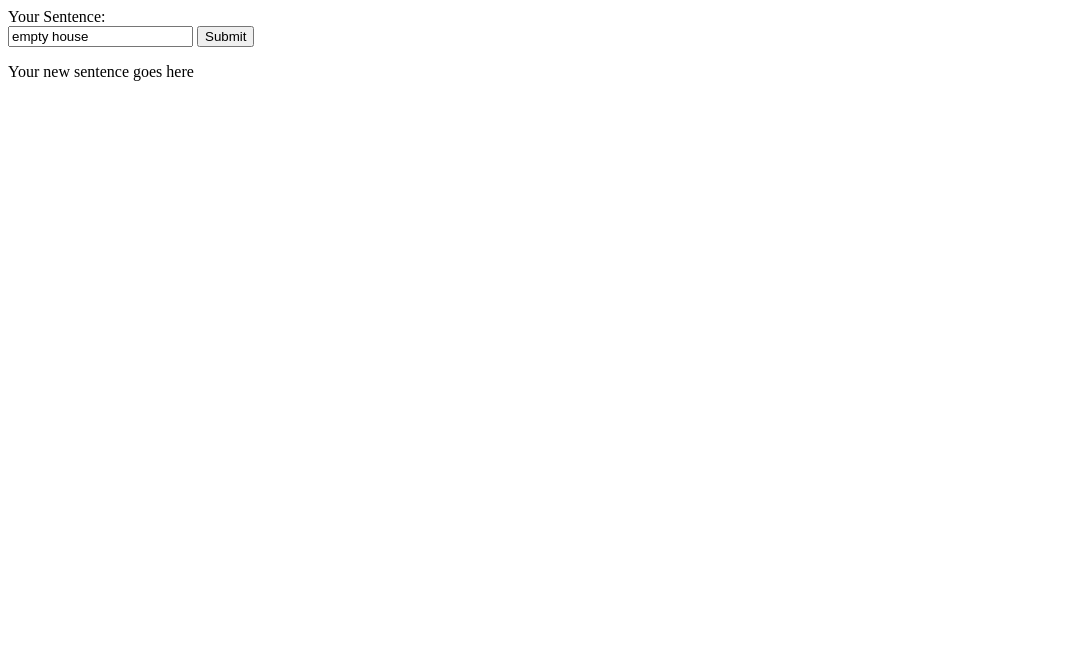
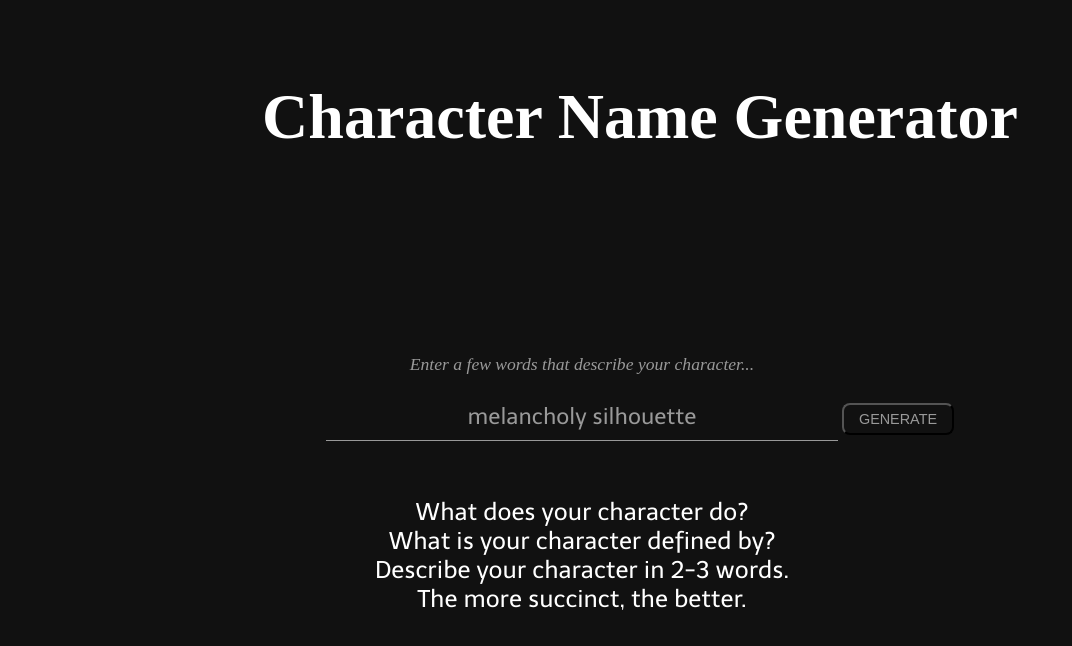
Before and after one commit to graceannwang/Tweak-My-Title, a plain HTML site: page index.html in a window 1280 px wide. Shown: the whole page, without its empty margins (0-1072 px from the left). Drawn offline with Linux system fonts and the light colour scheme.

Commit message:
transformed project into a character name generator

```diff
--- a/index.html
+++ b/index.html
@@ -1,13 +1,42 @@
 <!DOCTYPE html>
 <html>
 	<head>
-		<title>sentaurus</title>
+		<title>Character Name Generator</title>
 		<script src="script.js"></script>
+		<link rel="stylesheet" href="style.css">
 	</head>
 	<body>
-		<label for="input">Your Sentence:</label><br>
-		<input type="text" id="input" value="empty house"></input>
-		<button type="button" onclick="buttonClick()">Submit</button>
-		<p id="newSent">Your new sentence goes here</p>
+		<div id="container">
+			<div id="innerContainer">
+				<h1 id="title" class="allText">Character Name Generator</h1>
+
+				<div id="inputAndResult">
+					<div id="inputContainer">
+						<p id="instructions" class="allText">
+							Enter a few words that describe your character...
+						</p>
+						<div id="inputAndSubmission">
+							<input type="text" id="inputField" value="goblin slayer"></input>
+							<script>
+								document.getElementById("inputField").value = randSampleName();
+								const inputBox = document.getElementById("inputField");
+								inputBox.addEventListener("keydown",
+									(event) => {if(event.keyCode == 13) {buttonClick();}})
+							</script>
+							<span id="generateButtonContainer">
+								<input type="submit" id="generateButton" value="GENERATE" onclick="buttonClick()"></input>
+							</span>
+						</div>
+					</div>
+
+					<p id="charName" class="allText">
+						What does your character do? <br>
+						What is your character defined by? <br>
+						Describe your character in 2-3 words. <br>
+						The more succinct, the better.
+					</p>
+				</div>
+			</div>
+		</div>
 	</body>
 </html>
--- a/script.js
+++ b/script.js
@@ -3,7 +3,7 @@ let newSentArr;
 let arrLength;
 
 async function buttonClick() {
-	const origSentence = document.getElementById("input").value;
+	const origSentence = document.getElementById("inputField").value;
 	origSentArr = origSentence.split(" ");
 	arrLength = origSentArr.length;
 	newSentArr = new Array(arrLength);
@@ -22,6 +22,7 @@ async function buttonClick() {
 	printArr(newSentArr);
 
 }
+
 
 async function getSynonym(word) {
 	const url =
@@ -44,5 +45,31 @@ function printArr(arr) {
 	for(var i = 0; i < arrLength; i++) {
 		newSent += arr[i] + " ";
 	}
-	document.getElementById("newSent").innerHTML = newSent;
+	document.getElementById("charName").innerHTML = newSent;
 }
+
+const sampleNames =
+	["goblin slayer",
+	"dragon slayer",
+	"merciless villain",
+	"fairy lord",
+	"fairy hunter",
+	"dancing nymph",
+	"sparkling good witch",
+	"girl boss",
+	"damsel in distress",
+	"morally righteous hacker",
+	"scheming royalty",
+	"supernatural priest",
+	"black panther",
+	"pink panther",
+	"wistful old man",
+	"cosmic sailor",
+	"cackling wench",
+	"melancholy silhouette",
+	"Lonely Viper"];
+
+function randSampleName() {
+	const index = Math.floor(Math.random() * sampleNames.length);
+	return sampleNames[index];
+}
--- /dev/null
+++ b/style.css
@@ -0,0 +1,84 @@
+@import url('https://fonts.googleapis.com/css2?family=Telex&display=swap');
+
+* {
+	margin: 0;
+	padding: 0;
+}
+
+html, body {
+  height: 100%;
+  background: #111;
+}
+
+#container{
+	height: 100%;
+	display:flex;
+	justify-content: center;
+	text-align:center;
+}
+
+.allText {
+	color: white;
+}
+
+#title {
+	padding: 10vh 0vh 25vh;
+	font-size: 5vw;
+}
+
+#inputAndResult {
+	padding-right: 14.5vh;
+}
+
+#instructions {
+	font-size: 2.2vh;
+	font-style: italic;
+	color: #999;
+	padding-bottom: 1vh;
+}
+
+#inputAndSubmission {
+	padding-left: 14.5vh;
+}
+
+#inputField {
+	width: 40vw;
+	background: transparent;
+	border-style: none none solid none;
+	border-bottom: 1px solid #999;
+	transition: border-bottom 1s;
+	padding: 20px 0px 10px;
+	font-size: 2.8vh;
+	font-family: "Telex", sans-seriff;
+	font-weight: lighter;
+	color: #999;
+	text-align: center;
+}
+
+#inputField:focus {
+	outline:none;
+}
+
+#inputField:hover {
+	border-bottom: 1px solid white;
+}
+
+#generateButton {
+	background:transparent;
+	font-size: 1.8vh;
+	color: #999;
+	width: 14vh;
+	padding: 0.8vh;
+	border-radius: 8px;
+}
+
+#generateButton:focus {
+	outline:none;
+}
+
+#charName {
+	font-size: 3vh;
+	font-family: "Telex", sans-seriff;
+	font-weight: lighter;
+	padding-top: 7vh;
+}
```
